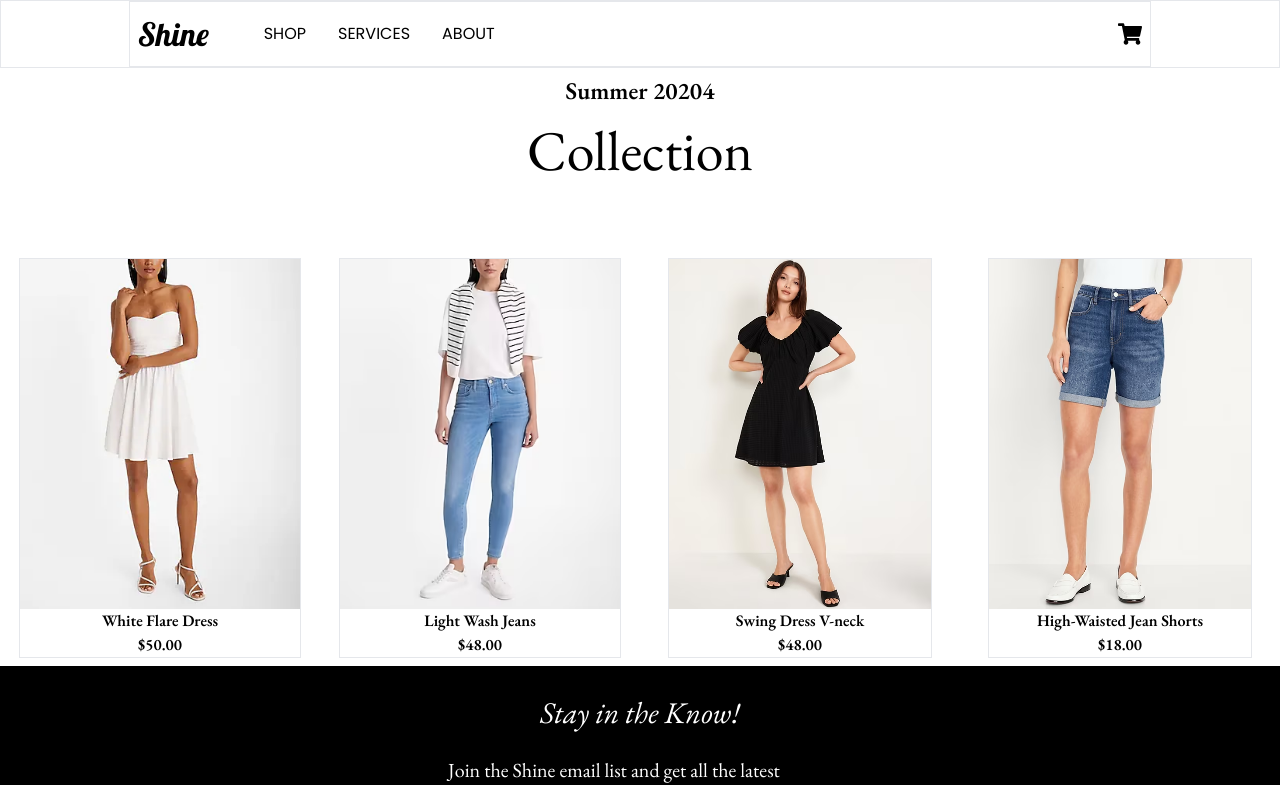
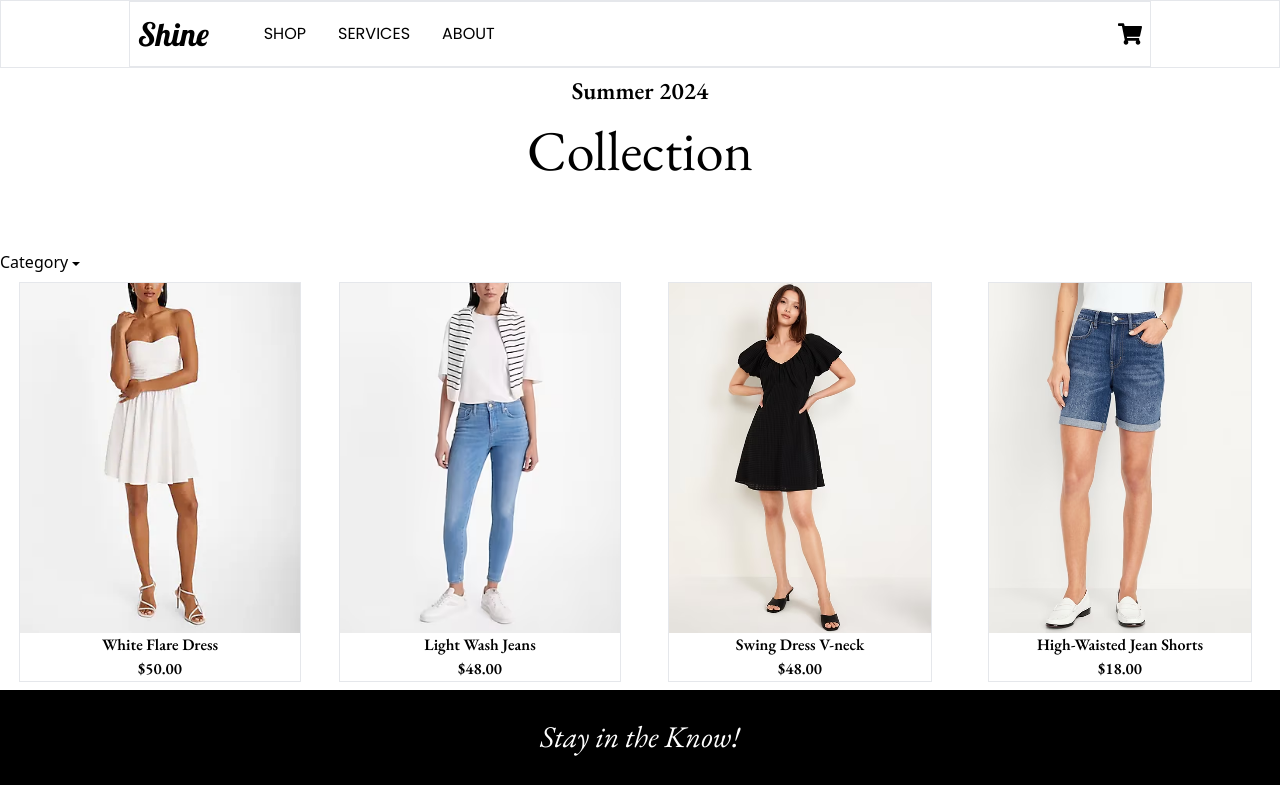
Before and after one commit to NMc0der/Ecommerce-Clothing, a React (Vite) app: page /shop in a window 1280 px wide. Shown: the top 785 px of the page. Built offline with nearby package versions, Linux system fonts and the light colour scheme; a web font is replaced by a local one.

Commit message:
added category filter button

```diff
--- a/src/components/ShopProducts.jsx
+++ b/src/components/ShopProducts.jsx
@@ -1,13 +1,56 @@
 import ShopProduct from "./ShopProduct";
 import { ProductList } from "../data/ProductList";
+import { IoMdArrowDropdown } from "react-icons/io";
+import React, { useState } from "react";
 
 const ShopProducts = () => {
+  const [menuOpen, setMenuOpen] = useState("block");
+
+  const [category, setCategory] = useState(ProductList);
+
+  const CategoryChange = (e) => {
+    console.log(ProductList);
+    if (e.target.id === "all") {
+      setCategory(ProductList);
+    } else {
+      const filteredList = ProductList.filter(
+        (product) => product.type === e.target.id
+      );
+      setCategory(filteredList);
+    }
+    return setMenuOpen("hidden");
+  };
+
   return (
-    <div className="grid grid-cols-4 justify-items-center container m-auto">
-      {ProductList.map((item, key) => {
-        return <ShopProduct {...item} key={key} />;
-      })}
-    </div>
+    <>
+      <div
+        onMouseEnter={() => setMenuOpen("block")}
+        className={`dropdown container mx-auto [&>ul]:hover:${menuOpen}`}
+      >
+        <button className="">
+          Category{<IoMdArrowDropdown className="inline" />}
+        </button>
+        <ul className={`border absolute z-20 w-[10rem] bg-white hidden `}>
+          <li id="all" onClick={CategoryChange}>
+            All
+          </li>
+          <li id="dress" onClick={CategoryChange}>
+            Dresses
+          </li>
+          <li id="jeans" onClick={CategoryChange}>
+            Jeans
+          </li>
+          <li id="shorts" onClick={CategoryChange}>
+            Shorts
+          </li>
+        </ul>
+      </div>
+      <div className="grid grid-cols-4 justify-items-center container m-auto">
+        {category.map((item, key) => {
+          return <ShopProduct {...item} key={key} />;
+        })}
+      </div>
+    </>
   );
 };
 
@@ -23,3 +66,7 @@ export default ShopProducts;
 //     />
 //   );
 // })}
+
+// ${
+//   menuOpen ? "hidden" : "block"
+// }
--- a/src/components/ShopTitle.jsx
+++ b/src/components/ShopTitle.jsx
@@ -2,7 +2,7 @@ const ShopTitle = () => {
   return (
     <div className="title h-[250px] flex flex-col justify-center items-center font-Garamond">
       <h2 className=" text-[1rem]  sm:text-[1.5rem] font-semibold  mt-4">
-        Summer 20204
+        Summer 2024
       </h2>
       <h2 className="text-[1.5rem] tablet:text-[2rem] sm:text-[3.5rem] font-semi-bold m-0">
         Collection
```
